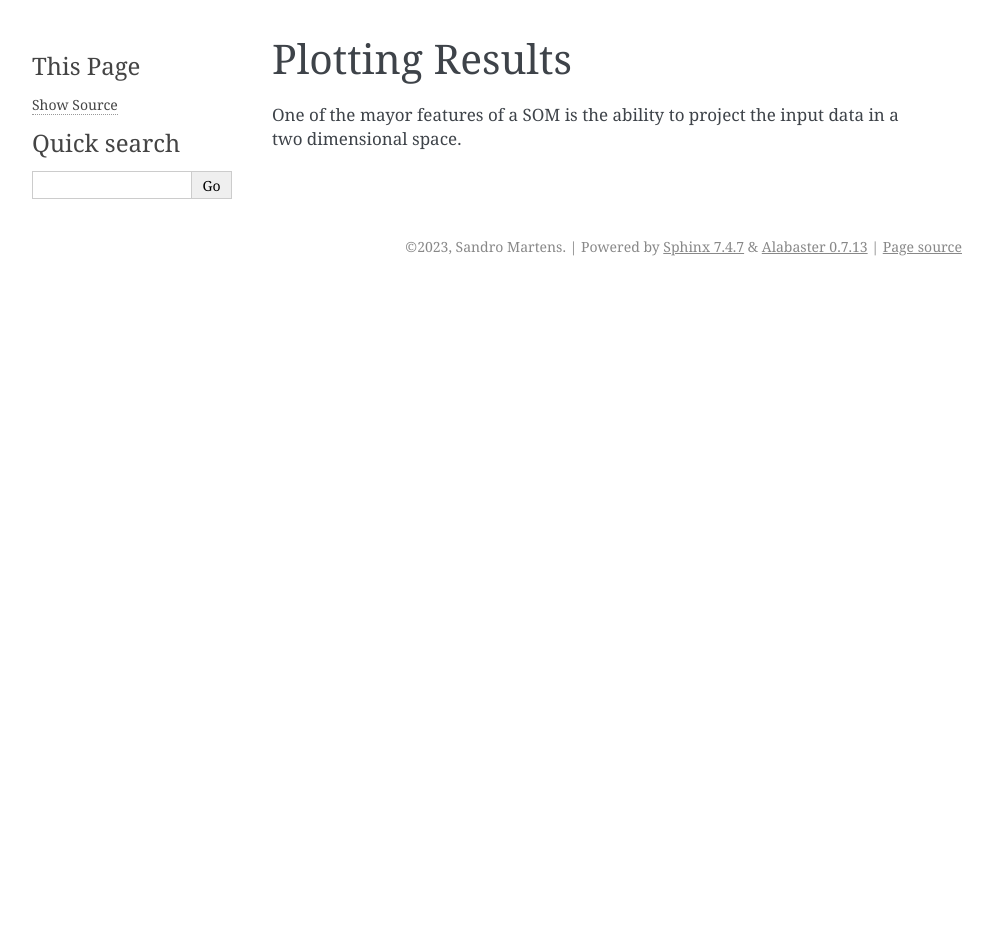
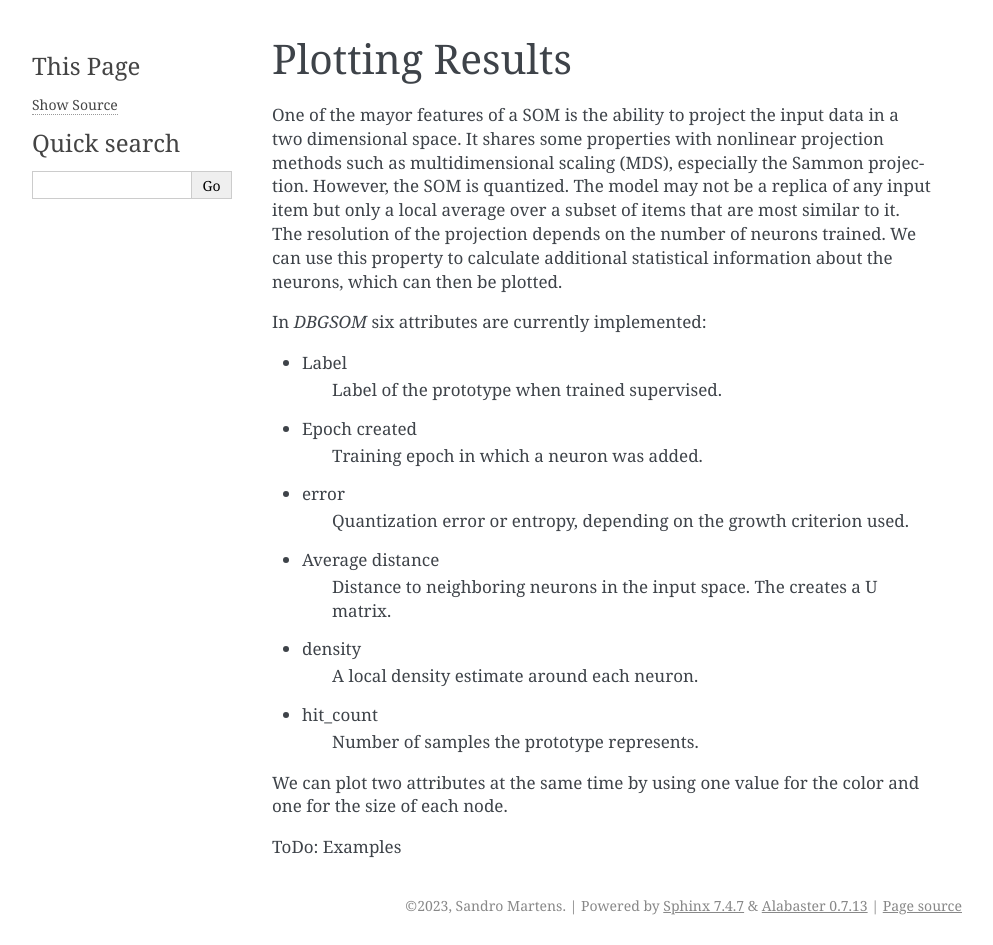
Before and after one commit to SandroMartens/DBGSOM, a Sphinx documentation site: the page built from docs/source/plotting.rst, in a window 1280 px wide. Shown: the whole page, without its empty margins (148-1141 px from the left). Built offline with Sphinx 7.4.7, drawn with Linux system fonts in a browser that asks for light colours; before the commit the page ends 900 px from its top, so only the background shows below that.

Commit message:
added documentation about the plot function

```diff
--- a/docs/source/plotting.rst
+++ b/docs/source/plotting.rst
@@ -1,4 +1,23 @@
 Plotting Results
 ================
 
-One of the mayor features of a SOM is the ability to project the input data in a two dimensional space.
+One of the mayor features of a SOM is the ability to project the input data in a two dimensional space. It shares some properties with nonlinear projection methods such as multidimensional scaling (MDS), especially the Sammon projection. However, the SOM is quantized. The model may not be a replica of any input item but only a local average over a subset of items that are most similar to it. The resolution of the projection depends on the number of neurons trained. We can use this property to calculate additional statistical information about the neurons, which can then be plotted.
+
+In `DBGSOM` six attributes are currently implemented:
+
+- Label
+    Label of the prototype when trained supervised.
+- Epoch created
+    Training epoch in which a neuron was added.
+- error
+    Quantization error or entropy, depending on the growth criterion used.
+- Average distance
+    Distance to neighboring neurons in the input space. The creates a U matrix.
+- density
+    A local density estimate around each neuron.
+- hit_count
+    Number of samples the prototype represents.
+
+We can plot two attributes at the same time by using one value for the color and one for the size of each node.
+
+ToDo: Examples
```
Also changed, not shown: 1 other file.
